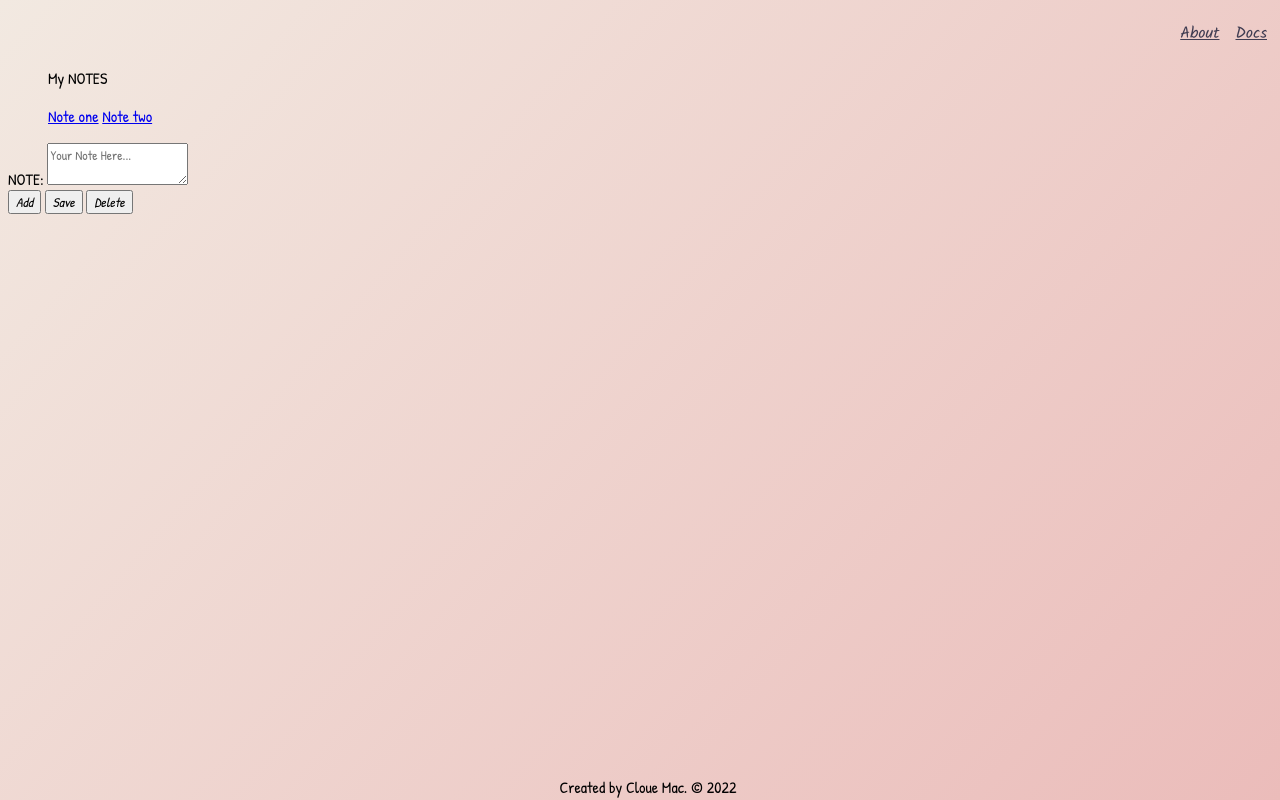
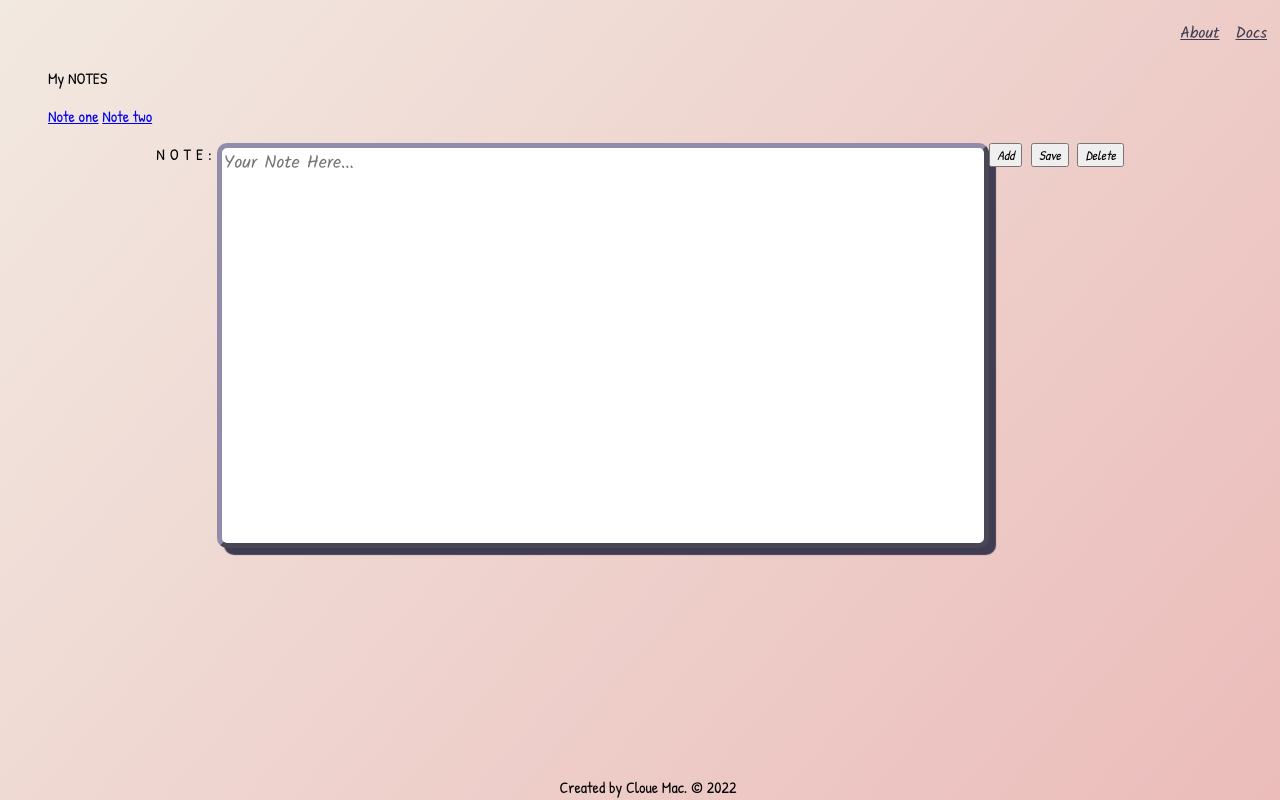
Before and after one commit to CloueM/Cloue_Macadangdang_assignment1, a plain HTML site: page note.html in a window 1280 px wide. Drawn offline with Linux system fonts and the light colour scheme.

Commit message:
CSS Style Added: Textbox Styles(note.html)

```diff
--- a/CSS/styles.css
+++ b/CSS/styles.css
@@ -59,3 +59,25 @@ body{
     background-color: #ebbcba;
     box-shadow: 0 12px 16px 0 rgba(0,0,0,0.24), 0 17px 50px 0 rgba(0,0,0,0.19);
 }
+
+
+
+
+/*Style for Textbox in note.html*/
+.text-div{
+    display:flex;
+    justify-content: center;
+    font-size: 1rem;
+    letter-spacing: 5px;
+}
+textarea {
+    line-height: 1.5;
+    border-radius: 10px;
+    width: 60%;
+    height: 391px;
+    border: 5px outset #908caa;
+    box-shadow: 7px 7px 1px #403d52;
+    font-size: 18px;;
+    resize:none;
+    font-family: 'Kalam', cursive;
+}
```
